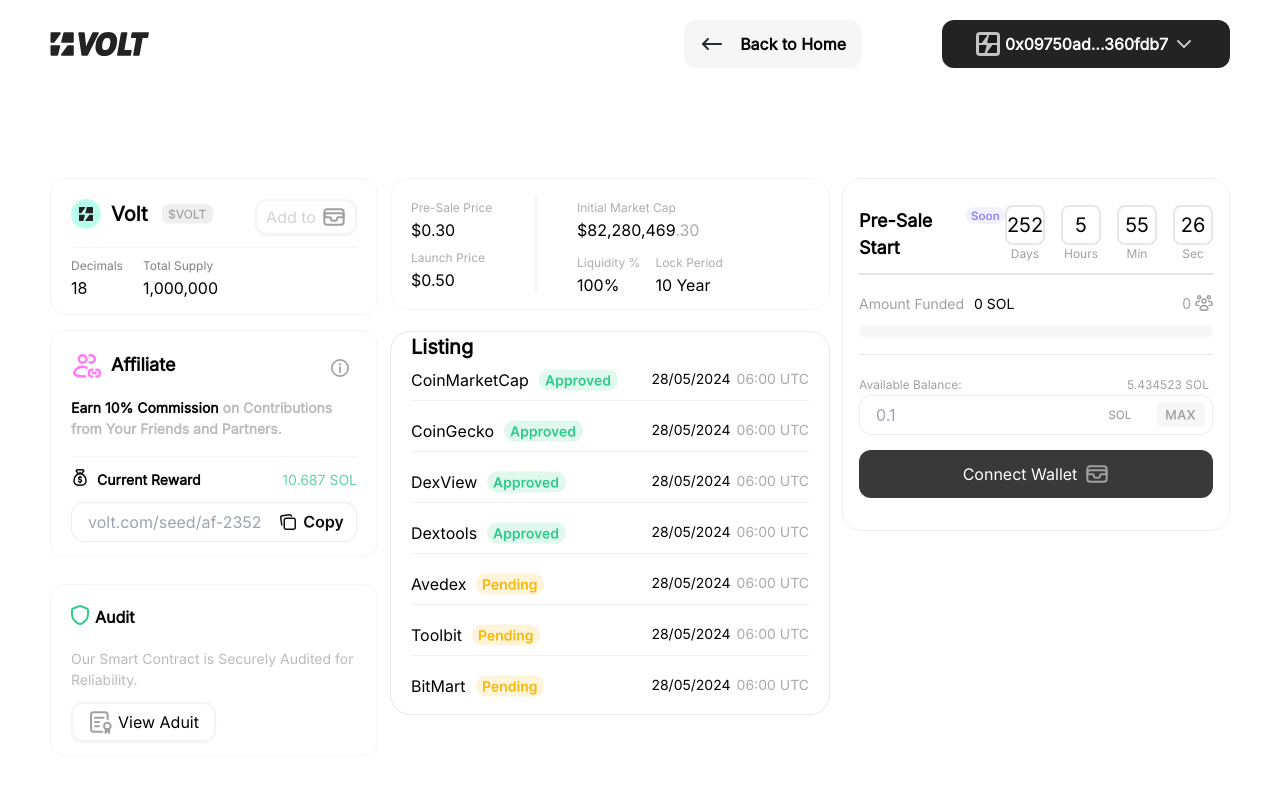
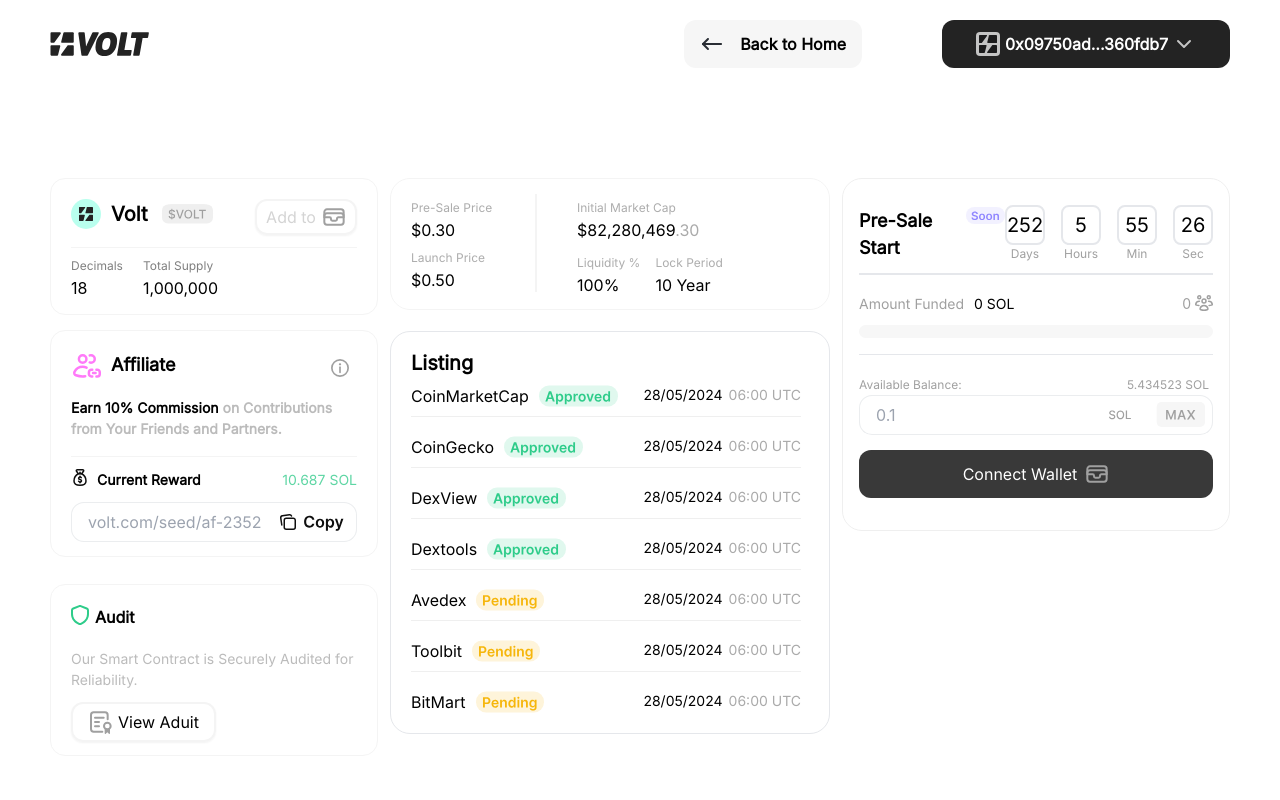
Before and after one commit to ag1004-dev/react-presale-project, a React (Create React App) app: page / in a window 1280 px wide. Shown: the top 800 px of the page. Built offline with nearby package versions, Linux system fonts and the light colour scheme.

Commit message:
changed scrollbar another

```diff
--- a/src/ListingsTable.js
+++ b/src/ListingsTable.js
@@ -3,9 +3,9 @@
 import pendingimg from "./components/Image/pendingicon.svg"
 const ListingTable = () => {
     return (
-        <div className="p-[20px] border-[1px] lg:w-[440px] md:w-[440px] w-full rounded-[20px] mt-4 overflow-y-scroll max-h-96 h-fit">
-
-            <a className="absolute text-[20px] font-bold  font-[InterRegular] bg-white w-[400px] rounded-tr-[20px] mt-[-20px] h-[33px] mr-[20px]">Listing</a>
+        <div className="lg:w-[440px] md:w-[440px] w-full rounded-[20px] mt-4 h-[403px] border-[1px]">
+        <div className="p-[20px] lg:w-[430px] md:w-[440px] w-full rounded-[20px] mt-4 overflow-y-scroll h-[383px]">
+            <a className="absolute text-[20px] font-bold  font-[InterRegular] bg-white w-[400px] mt-[-20px] h-[33px] mr-[20px]">Listing</a>
             <div className="pt-2 mt-[8px] flex justify-between pb-[8px] border-b border-[#EFEFEF]">
                 <div className="flex">
                     <a className=" font-[InterRegular]">CoinMarketCap</a>
@@ -347,6 +347,7 @@
                 </div>
             </div>
         </div>
+        </div>
     )
 }
 
```
